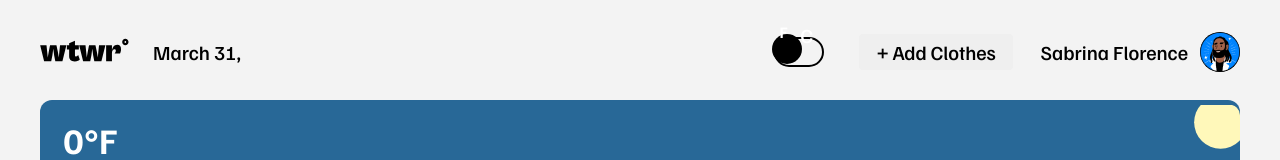
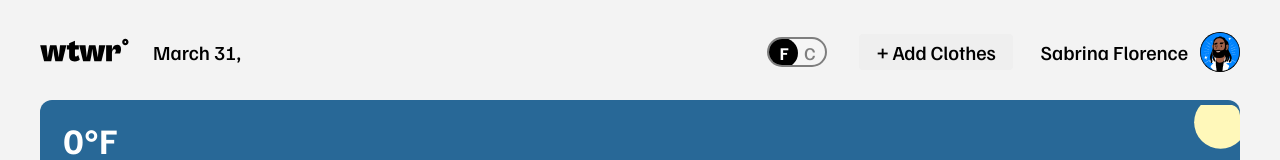
Before and after one commit to Seyonce12/se_project_react, a React (Vite) app: page / in a window 1280 px wide. Shown: the top 160 px of the page. Built offline with nearby package versions, Linux system fonts and the light colour scheme; no server answers; data requests are answered from the project's data file.

Commit message:
fix: toggle

```diff
--- a/src/components/ToggleSwitch/ToggleSwitch.css
+++ b/src/components/ToggleSwitch/ToggleSwitch.css
@@ -2,57 +2,100 @@
   display: flex;
   position: relative;
   margin-right: 20px;
+  width: 60px;
+  height: 30px;
 }
 
 .switch__box {
   border-radius: 25px;
-  border: 2px solid black;
-  width: 50px;
+  border: none;
+  width: 60px;
   height: 30px;
   appearance: none;
+  background-color: #f5f5f5;
 }
 
 .switch__slider {
-  border-radius: 20px;
-  width: 30px;
+  border-radius: 25px;
+  width: 60px;
   height: 30px;
-  background-color: black;
-  color: white;
-  text-align: center;
+  background-color: #f5f5f5;
   cursor: pointer;
   position: absolute;
   transition: all 0.3s ease;
+  display: flex;
+  align-items: center;
+  justify-content: center;
+  border: 2px solid #7e7e7e;
+  box-sizing: border-box;
+  overflow: hidden;
 }
 
 .switch__slider-F {
   top: 0px;
-  left: 2px;
+  left: 0px;
 }
 
 .switch__slider-C {
   top: 0px;
-  left: 20px;
+  left: 0px;
 }
 
 .switch__active {
   font-weight: bold;
-  font-size: 16px;
 }
 
+/* Add a pseudo-element for the black circle */
+.switch__slider::before {
+  content: "";
+  position: absolute;
+  width: 30px;
+  height: 30px;
+  border-radius: 50%;
+  background-color: black;
+  top: -1px;
+  left: -1px;
+  transition: all 0.3s ease;
+  z-index: 1;
+}
+
+/* Move the black circle when toggled */
+input:checked + .switch__slider::before {
+  transform: translateX(30px);
+  background-color: #7e7e7e;
+}
+
+/* Change text colors when toggled */
+/* When C is selected (checked), F becomes gray */
+input:checked ~ .switch__temp-F {
+  color: #7e7e7e;
+}
+
+/* When C is selected (checked), C becomes white */
+input:checked ~ .switch__temp-C {
+  color: white;
+}
+
+/* Default state (F selected): F is white */
 .switch__temp-F {
   position: absolute;
-  top: -12px;
-  left: 9px;
-  color: #fff;
+  top: 5px;
+  left: 12px;
+  color: white;
   margin: 0;
+  font-size: 18px;
   transition: all 0.3s ease;
+  z-index: 2;
 }
 
+/* Default state (F selected): C is gray */
 .switch__temp-C {
   position: absolute;
-  top: -12px;
-  left: 30px;
-  color: #fff;
+  top: 5px;
+  right: 12px;
+  color: #7e7e7e;
   margin: 0;
+  font-size: 18px;
   transition: all 0.3s ease;
+  z-index: 2;
 }
```
